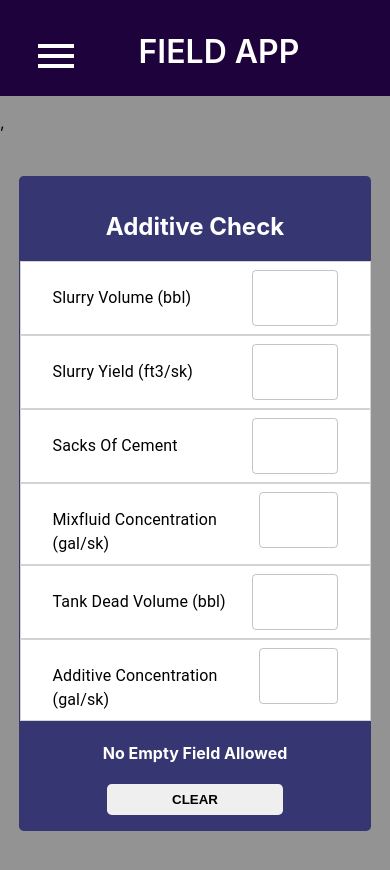
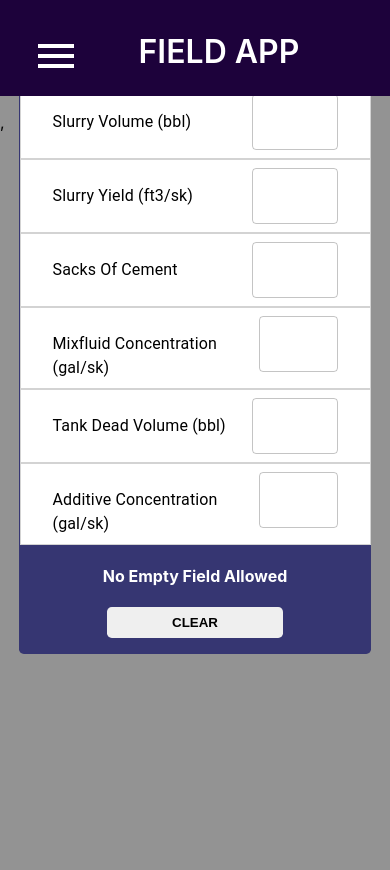
Before and after one commit to Alexcoder/riglex, a React (Create React App) app: page /select/additive in a window 390 px wide. Shown: the top 870 px of the page. Built offline with nearby package versions, Linux system fonts and the light colour scheme.

Commit message:
refactor additive css

```diff
--- a/src/components/Additive/Additive.css
+++ b/src/components/Additive/Additive.css
@@ -51,7 +51,8 @@
     .additive-container >div{
         width:90%;
         position: fixed;
-        margin: 0.2rem 0rem 2rem 0rem;
+        top:0;
+        margin: 0rem 0rem 2rem 0rem;
     }
 
 
```
